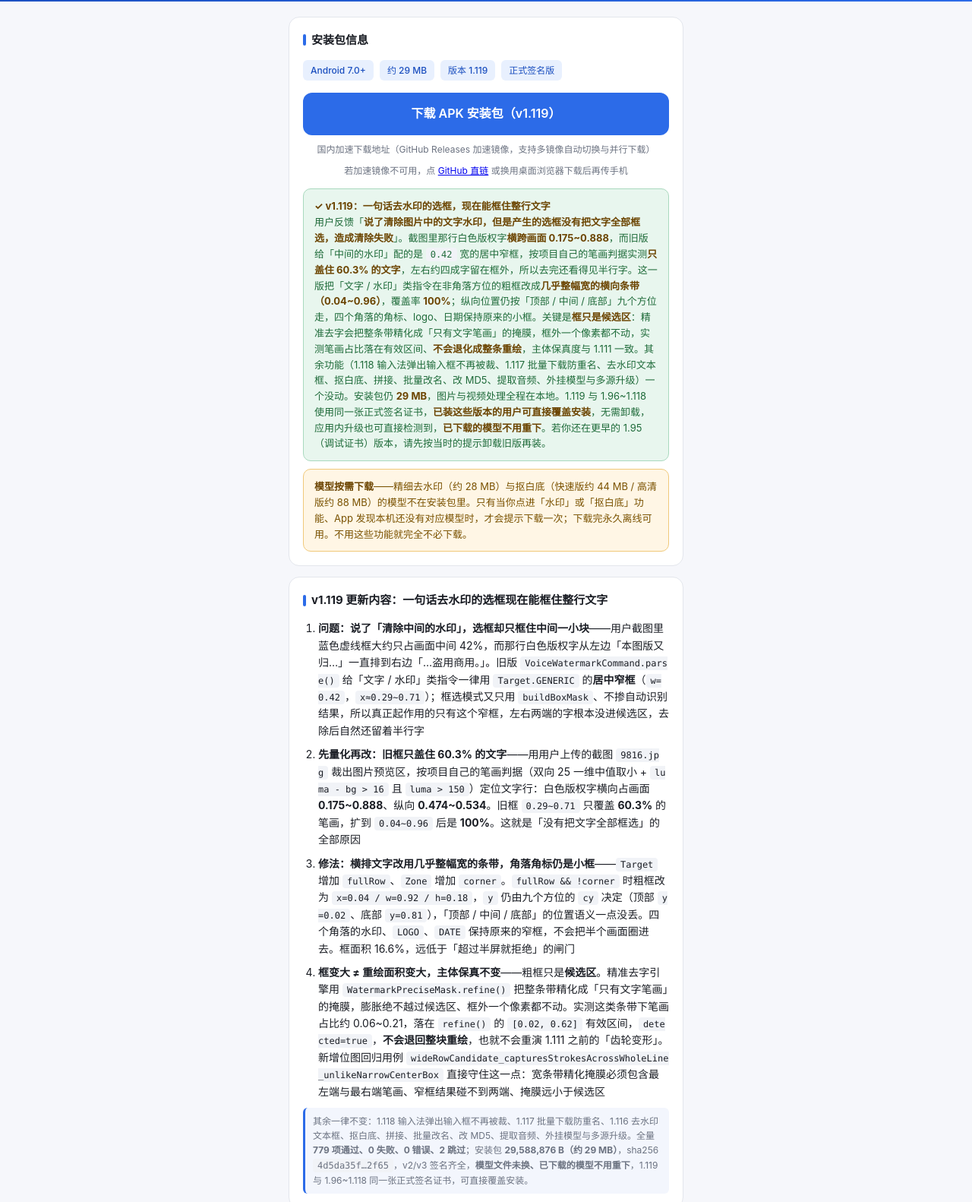
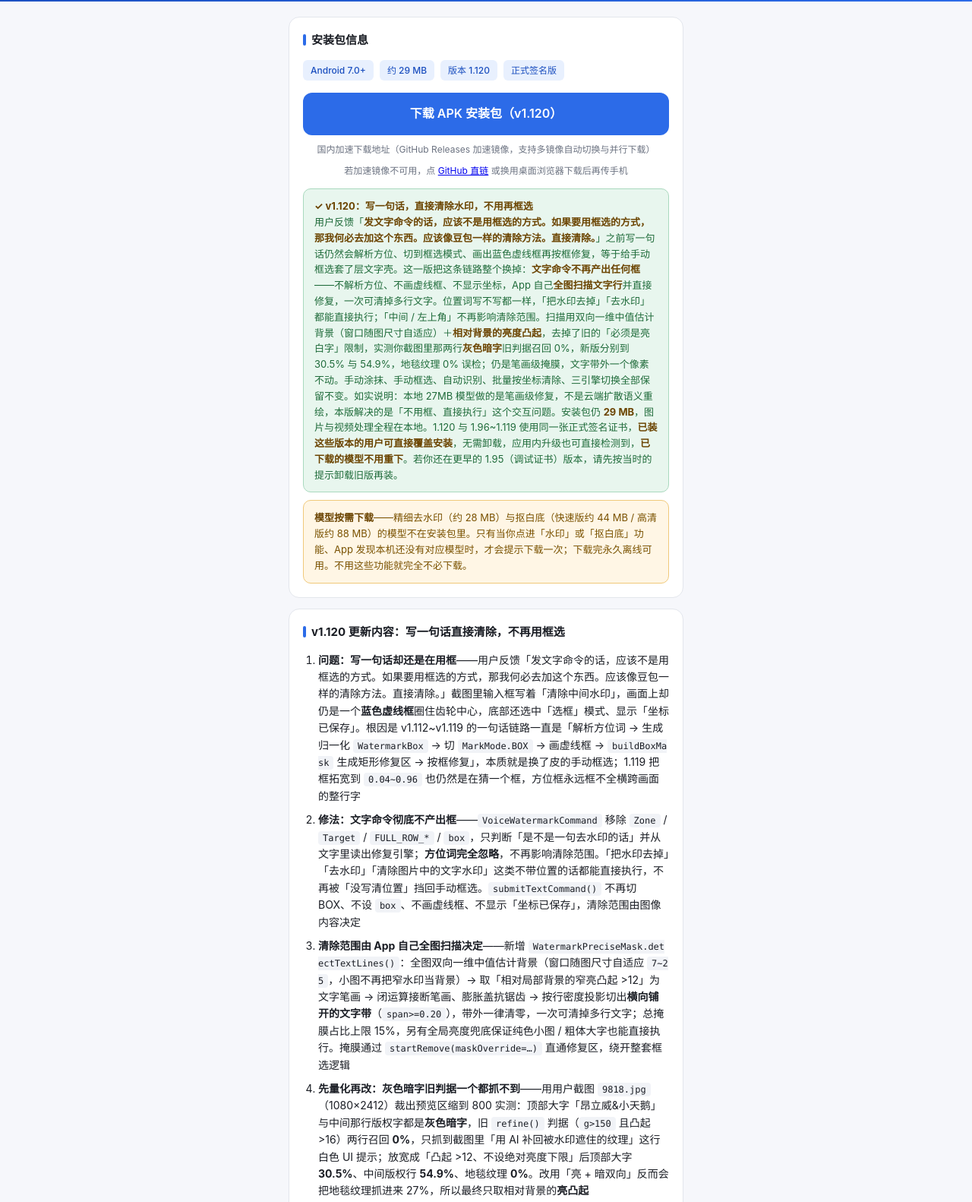
Before and after one commit to tangxueqi/photoresizer-updates, a plain HTML site: page index.html in a window 1280 px wide. Shown: the part 120-1702 px from the top of the page at 76% size. Drawn offline with Linux system fonts and the light colour scheme.

Commit message:
site 1.120

```diff
--- a/index.html
+++ b/index.html
@@ -77,19 +77,32 @@
     <div class="meta">
       <span class="tag">Android 7.0+</span>
       <span class="tag">约 29 MB</span>
-      <span class="tag">版本 1.119</span>
+      <span class="tag">版本 1.120</span>
       <span class="tag">正式签名版</span>
     </div>
-    <a class="btn" href="https://gh-proxy.com/https://github.com/tangxueqi/photoresizer-updates/releases/download/v189/BingYing-1.119.apk" download>下载 APK 安装包（v1.119）</a>
+    <a class="btn" href="https://gh-proxy.com/https://github.com/tangxueqi/photoresizer-updates/releases/download/v190/BingYing-1.120.apk" download>下载 APK 安装包（v1.120）</a>
     <span class="btn-sub">国内加速下载地址（GitHub Releases 加速镜像，支持多镜像自动切换与并行下载）</span>
-    <span class="btn-sub">若加速镜像不可用，点 <a href="https://github.com/tangxueqi/photoresizer-updates/releases/download/v189/BingYing-1.119.apk" target="_blank">GitHub 直链</a> 或换用桌面浏览器下载后再传手机</span>
+    <span class="btn-sub">若加速镜像不可用，点 <a href="https://github.com/tangxueqi/photoresizer-updates/releases/download/v190/BingYing-1.120.apk" target="_blank">GitHub 直链</a> 或换用桌面浏览器下载后再传手机</span>
     <div class="warn" style="margin-top:14px;background:#E8F6EE;border-color:#A9D9BE;color:#1F6B3A">
-      <strong>✓ v1.119：一句话去水印的选框，现在能框住整行文字</strong><br>
-      用户反馈「<strong>说了清除图片中的文字水印，但是产生的选框没有把文字全部框选，造成清除失败</strong>」。截图里那行白色版权字<strong>横跨画面 0.175~0.888</strong>，而旧版给「中间的水印」配的是 <code>0.42</code> 宽的居中窄框，按项目自己的笔画判据实测<strong>只盖住 60.3% 的文字</strong>，左右约四成字留在框外，所以去完还看得见半行字。这一版把「文字 / 水印」类指令在非角落方位的粗框改成<strong>几乎整幅宽的横向条带（0.04~0.96）</strong>，覆盖率 <strong>100%</strong>；纵向位置仍按「顶部 / 中间 / 底部」九个方位走，四个角落的角标、logo、日期保持原来的小框。关键是<strong>框只是候选区</strong>：精准去字会把整条带精化成「只有文字笔画」的掩膜，框外一个像素都不动，实测笔画占比落在有效区间、<strong>不会退化成整条重绘</strong>，主体保真度与 1.111 一致。其余功能（1.118 输入法弹出输入框不再被裁、1.117 批量下载防重名、去水印文本框、抠白底、拼接、批量改名、改 MD5、提取音频、外挂模型与多源升级）一个没动。安装包仍 <strong>29 MB</strong>，图片与视频处理全程在本地。1.119 与 1.96~1.118 使用同一张正式签名证书，<strong>已装这些版本的用户可直接覆盖安装</strong>，无需卸载，应用内升级也可直接检测到，<strong>已下载的模型不用重下</strong>。若你还在更早的 1.95（调试证书）版本，请先按当时的提示卸载旧版再装。
+      <strong>✓ v1.120：写一句话，直接清除水印，不用再框选</strong><br>
+      用户反馈「<strong>发文字命令的话，应该不是用框选的方式。如果要用框选的方式，那我何必去加这个东西。应该像豆包一样的清除方法。直接清除。</strong>」之前写一句话仍然会解析方位、切到框选模式、画出蓝色虚线框再按框修复，等于给手动框选套了层文字壳。这一版把这条链路整个换掉：<strong>文字命令不再产出任何框</strong>——不解析方位、不画虚线框、不显示坐标，App 自己<strong>全图扫描文字行</strong>并直接修复，一次可清掉多行文字。位置词写不写都一样，「把水印去掉」「去水印」都能直接执行；「中间 / 左上角」不再影响清除范围。扫描用双向一维中值估计背景（窗口随图尺寸自适应）＋<strong>相对背景的亮度凸起</strong>，去掉了旧的「必须是亮白字」限制，实测你截图里那两行<strong>灰色暗字</strong>旧判据召回 0%，新版分别到 30.5% 与 54.9%，地毯纹理 0% 误检；仍是笔画级掩膜，文字带外一个像素不动。手动涂抹、手动框选、自动识别、批量按坐标清除、三引擎切换全部保留不变。如实说明：本地 27MB 模型做的是笔画级修复，不是云端扩散语义重绘，本版解决的是「不用框、直接执行」这个交互问题。安装包仍 <strong>29 MB</strong>，图片与视频处理全程在本地。1.120 与 1.96~1.119 使用同一张正式签名证书，<strong>已装这些版本的用户可直接覆盖安装</strong>，无需卸载，应用内升级也可直接检测到，<strong>已下载的模型不用重下</strong>。若你还在更早的 1.95（调试证书）版本，请先按当时的提示卸载旧版再装。
     </div>
     <div class="warn" style="margin-top:10px;background:#FFF6E5;border-color:#F0C97A;color:#7A5200">
       <strong>模型按需下载</strong>——精细去水印（约 28 MB）与抠白底（快速版约 44 MB / 高清版约 88 MB）的模型不在安装包里。只有当你点进「水印」或「抠白底」功能、App 发现本机还没有对应模型时，才会提示下载一次；下载完永久离线可用。不用这些功能就完全不必下载。
     </div>
+  </div>
+
+
+  <div class="card">
+    <h2>v1.120 更新内容：写一句话直接清除，不再用框选</h2>
+    <ol>
+      <li><strong>问题：写一句话却还是在用框</strong>——用户反馈「发文字命令的话，应该不是用框选的方式。如果要用框选的方式，那我何必去加这个东西。应该像豆包一样的清除方法。直接清除。」截图里输入框写着「清除中间水印」，画面上却仍是一个<strong>蓝色虚线框</strong>圈住齿轮中心，底部还选中「选框」模式、显示「坐标已保存」。根因是 v1.112~v1.119 的一句话链路一直是「解析方位词 → 生成归一化 <code>WatermarkBox</code> → 切 <code>MarkMode.BOX</code> → 画虚线框 → <code>buildBoxMask</code> 生成矩形修复区 → 按框修复」，本质就是换了皮的手动框选；1.119 把框拓宽到 <code>0.04~0.96</code> 也仍然是在猜一个框，方位框永远框不全横跨画面的整行字</li>
+      <li><strong>修法：文字命令彻底不产出框</strong>——<code>VoiceWatermarkCommand</code> 移除 <code>Zone</code> / <code>Target</code> / <code>FULL_ROW_*</code> / <code>box</code>，只判断「是不是一句去水印的话」并从文字里读出修复引擎；<strong>方位词完全忽略</strong>，不再影响清除范围。「把水印去掉」「去水印」「清除图片中的文字水印」这类不带位置的话都能直接执行，不再被「没写清位置」挡回手动框选。<code>submitTextCommand()</code> 不再切 BOX、不设 <code>box</code>、不画虚线框、不显示「坐标已保存」，清除范围由图像内容决定</li>
+      <li><strong>清除范围由 App 自己全图扫描决定</strong>——新增 <code>WatermarkPreciseMask.detectTextLines()</code>：全图双向一维中值估计背景（窗口随图尺寸自适应 <code>7~25</code>，小图不再把窄水印当背景）→ 取「相对局部背景的窄亮凸起 &gt;12」为文字笔画 → 闭运算接断笔画、膨胀盖抗锯齿 → 按行密度投影切出<strong>横向铺开的文字带</strong>（<code>span&gt;=0.20</code>），带外一律清零，一次可清掉多行文字；总掩膜占比上限 15%，另有全局亮度兜底保证纯色小图 / 粗体大字也能直接执行。掩膜通过 <code>startRemove(maskOverride=…)</code> 直通修复区，绕开整套框选逻辑</li>
+      <li><strong>先量化再改：灰色暗字旧判据一个都抓不到</strong>——用用户截图 <code>9818.jpg</code>（1080×2412）裁出预览区缩到 800 实测：顶部大字「昂立威&amp;小天鹅」与中间那行版权字都是<strong>灰色暗字</strong>，旧 <code>refine()</code> 判据（<code>g&gt;150</code> 且凸起 &gt;16）两行召回 <strong>0%</strong>，只抓到截图里「用 AI 补回被水印遮住的纹理」这行白色 UI 提示；放宽成「凸起 &gt;12、不设绝对亮度下限」后顶部大字 <strong>30.5%</strong>、中间版权行 <strong>54.9%</strong>、地毯纹理 <strong>0%</strong>。改用「亮 + 暗双向」反而会把地毯纹理抓进来 27%，所以最终只取相对背景的<strong>亮凸起</strong></li>
+      <li><strong>主体保真与功能边界不变</strong>——仍是笔画级掩膜，文字带外一个像素不动；<code>refine()</code> / <code>suppressSpeckles()</code>、三引擎切换、手动涂抹、手动框选、自动识别、批量按坐标清除全部保持原样。命令面板标题改为「写一句话，自动清除水印（不用框选）」，结果页摘要由「中间 · 版权文字 · 精准去字」改成「自动找到 N 行文字并直接清除」，不再出现任何方位 / 框选措辞。<strong>如实说明</strong>：本地 27MB MI-GAN + 纯算法做的是笔画级修复，不是豆包那种云端扩散语义重绘，本版解决的是「不用框、直接执行」这个交互问题</li>
+    </ol>
+    <p class="note">测试：全量 <strong>778 项通过、0 失败、0 错误、2 跳过、76 套件</strong>。重写 <code>VoiceWatermarkCommandTest</code>（不再断言框、不再要求写位置、摘要不含方位与「框」字）；新增 <code>WatermarkPreciseMaskScanTest</code>（多行文字带、灰色暗字、128px 小图窄水印条、纯色图不误判）；<code>WatermarkScreenTest</code> 新增「无位置也直接执行且全程不进框选模式」。安装包 <strong>29,588,863 B（约 29 MB）</strong>，sha256 <code>0cf340fc…ba69</code>，v2/v3 签名齐全，<strong>模型文件未换、已下载的模型不用重下</strong>，1.120 与 1.96~1.119 同一张正式签名证书，可直接覆盖安装。</p>
   </div>
 
 
```
